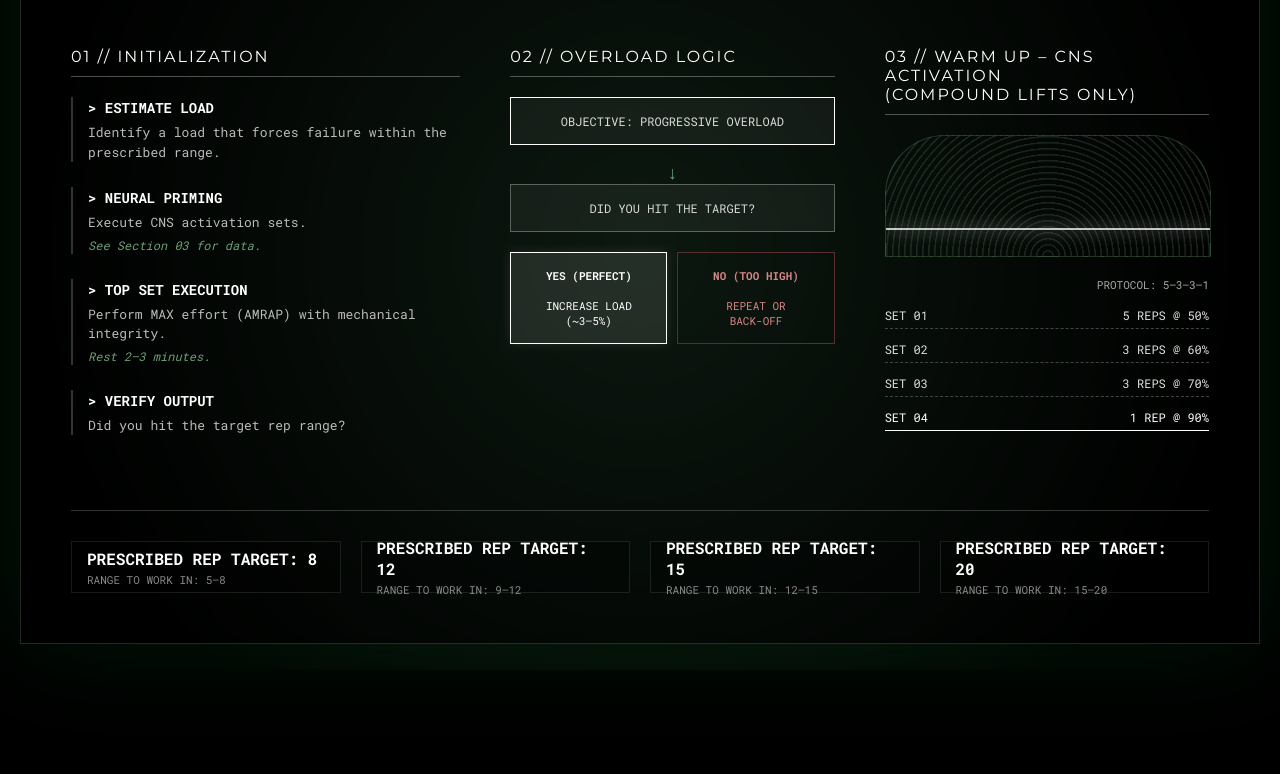
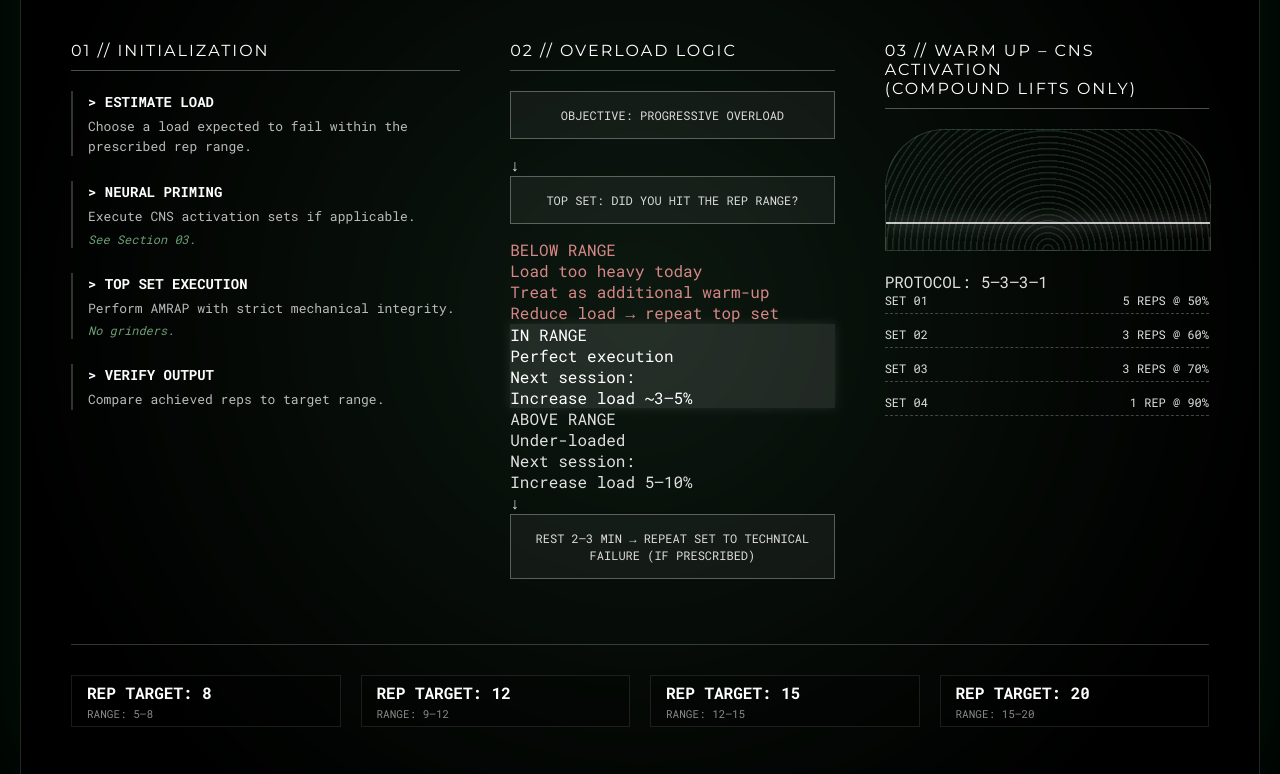
Before and after one commit to neurolete/progressiveoverload, a plain HTML site: page index.html in a window 1280 px wide. Shown: the part 170-944 px from the top of the page. Before the commit the page ends 840 px from the top, so only its background shows below. Drawn offline with Linux system fonts and the light colour scheme.

Commit message:
Update index.html

```diff
--- a/index.html
+++ b/index.html
@@ -16,6 +16,8 @@
 <body>
 
 <div class="container">
+
+  <!-- HEADER -->
   <h1>neuro<span class="logo-bold">lete</span></h1>
 
   <div class="subtitle">
@@ -32,24 +34,24 @@
 
       <div class="cmd-item">
         <span class="cmd-title">&gt; ESTIMATE LOAD</span>
-        Identify a load that forces failure within the prescribed range.
+        Choose a load expected to fail within the prescribed rep range.
       </div>
 
       <div class="cmd-item">
         <span class="cmd-title">&gt; NEURAL PRIMING</span>
-        Execute CNS activation sets.
-        <span class="cmd-green">See Section 03 for data.</span>
+        Execute CNS activation sets if applicable.
+        <span class="cmd-green">See Section 03.</span>
       </div>
 
       <div class="cmd-item">
         <span class="cmd-title">&gt; TOP SET EXECUTION</span>
-        Perform MAX effort (AMRAP) with mechanical integrity.
-        <span class="cmd-green">Rest 2–3 minutes.</span>
+        Perform AMRAP with strict mechanical integrity.
+        <span class="cmd-green">No grinders.</span>
       </div>
 
       <div class="cmd-item">
         <span class="cmd-title">&gt; VERIFY OUTPUT</span>
-        Did you hit the target rep range?
+        Compare achieved reps to target range.
       </div>
     </div>
 
@@ -57,24 +59,47 @@
     <div>
       <div class="section-header">02 // OVERLOAD LOGIC</div>
 
-      <div class="logic-box" style="border-color:#fff;">
-        OBJECTIVE: PROGRESSIVE OVERLOAD
+      <div class="logic-box logic-title">OBJECTIVE: PROGRESSIVE OVERLOAD</div>
+
+      <div class="arrow">↓</div>
+
+      <div class="logic-box">TOP SET: DID YOU HIT THE REP RANGE?</div>
+
+      <div class="tri-container">
+
+        <div class="tri-box bad-box">
+          <div class="tri-head">BELOW RANGE</div>
+          <div class="tri-sub">Load too heavy today</div>
+          <div class="tri-action">
+            Treat as additional warm-up<br>
+            Reduce load → repeat top set
+          </div>
+        </div>
+
+        <div class="tri-box active-box">
+          <div class="tri-head">IN RANGE</div>
+          <div class="tri-sub">Perfect execution</div>
+          <div class="tri-action">
+            Next session:<br>
+            Increase load ~3–5%
+          </div>
+        </div>
+
+        <div class="tri-box good-box">
+          <div class="tri-head">ABOVE RANGE</div>
+          <div class="tri-sub">Under-loaded</div>
+          <div class="tri-action">
+            Next session:<br>
+            Increase load 5–10%
+          </div>
+        </div>
+
       </div>
 
-      <div style="text-align:center; color:#6d9e75; font-size:18px;">↓</div>
+      <div class="arrow">↓</div>
 
-      <div class="logic-box">DID YOU HIT THE TARGET?</div>
-
-      <div class="split-container">
-        <div class="split-box active-box">
-          <strong>YES (PERFECT)</strong><br><br>
-          INCREASE LOAD<br>(~3–5%)
-        </div>
-
-        <div class="split-box bad-box">
-          <strong>NO (TOO HIGH)</strong><br><br>
-          REPEAT OR<br>BACK-OFF
-        </div>
+      <div class="logic-box">
+        REST 2–3 MIN → REPEAT SET TO TECHNICAL FAILURE (IF PRESCRIBED)
       </div>
     </div>
 
@@ -89,14 +114,12 @@
         <div class="scan-line"></div>
       </div>
 
-      <div style="font-size:11px; color:#aaa; margin-bottom:15px; text-align:right;">
-        PROTOCOL: 5–3–3–1
-      </div>
+      <div class="small-note">PROTOCOL: 5–3–3–1</div>
 
       <div class="data-row"><span>SET 01</span><span>5 REPS @ 50%</span></div>
       <div class="data-row"><span>SET 02</span><span>3 REPS @ 60%</span></div>
       <div class="data-row"><span>SET 03</span><span>3 REPS @ 70%</span></div>
-      <div class="data-row" style="color:#fff; border-bottom:1px solid #fff;">
+      <div class="data-row strong-row">
         <span>SET 04</span><span>1 REP @ 90%</span>
       </div>
     </div>
@@ -106,25 +129,23 @@
   <!-- FOOTER -->
   <div class="footer">
     <div class="output-bar">
-      <span class="output-val">PRESCRIBED REP TARGET: 8</span>
-      <span>RANGE TO WORK IN: 5–8</span>
+      <span class="output-val">REP TARGET: 8</span>
+      <span>RANGE: 5–8</span>
     </div>
-
     <div class="output-bar">
-      <span class="output-val">PRESCRIBED REP TARGET: 12</span>
-      <span>RANGE TO WORK IN: 9–12</span>
+      <span class="output-val">REP TARGET: 12</span>
+      <span>RANGE: 9–12</span>
     </div>
-
     <div class="output-bar">
-      <span class="output-val">PRESCRIBED REP TARGET: 15</span>
-      <span>RANGE TO WORK IN: 12–15</span>
+      <span class="output-val">REP TARGET: 15</span>
+      <span>RANGE: 12–15</span>
     </div>
-
     <div class="output-bar">
-      <span class="output-val">PRESCRIBED REP TARGET: 20</span>
-      <span>RANGE TO WORK IN: 15–20</span>
+      <span class="output-val">REP TARGET: 20</span>
+      <span>RANGE: 15–20</span>
     </div>
   </div>
+
 </div>
 
 </body>
```
